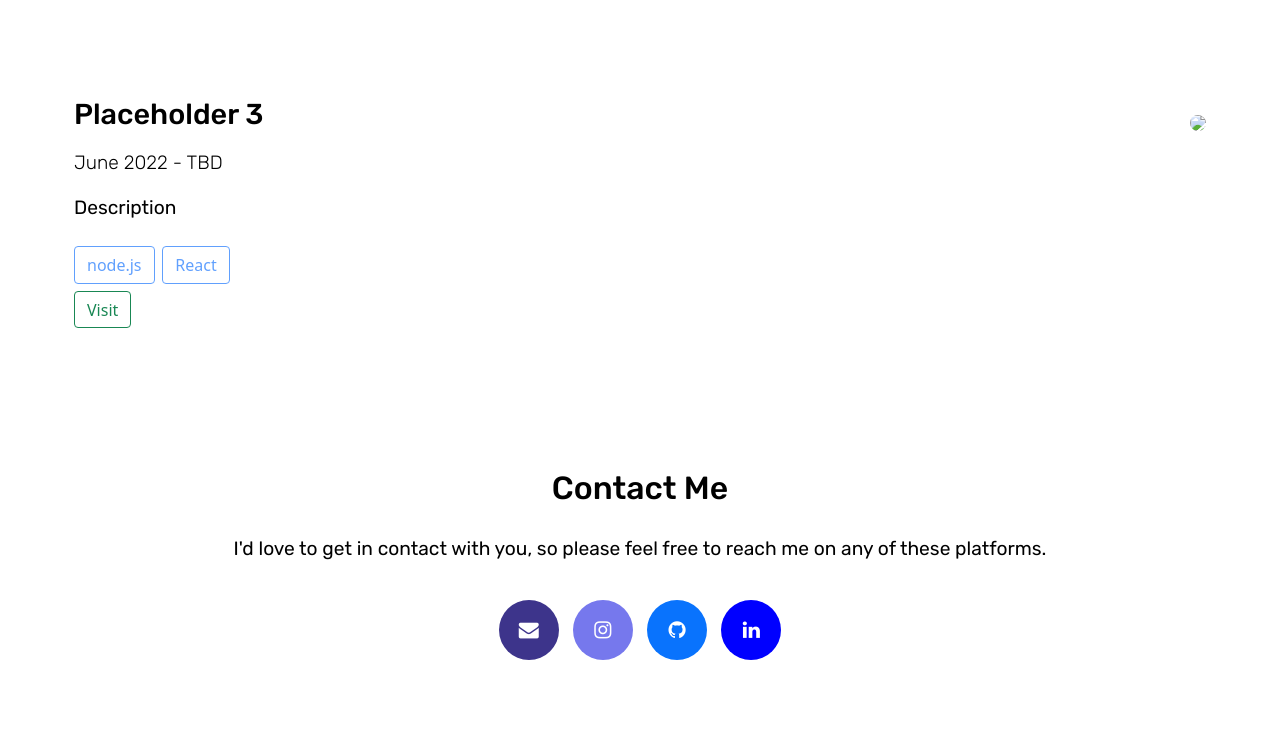
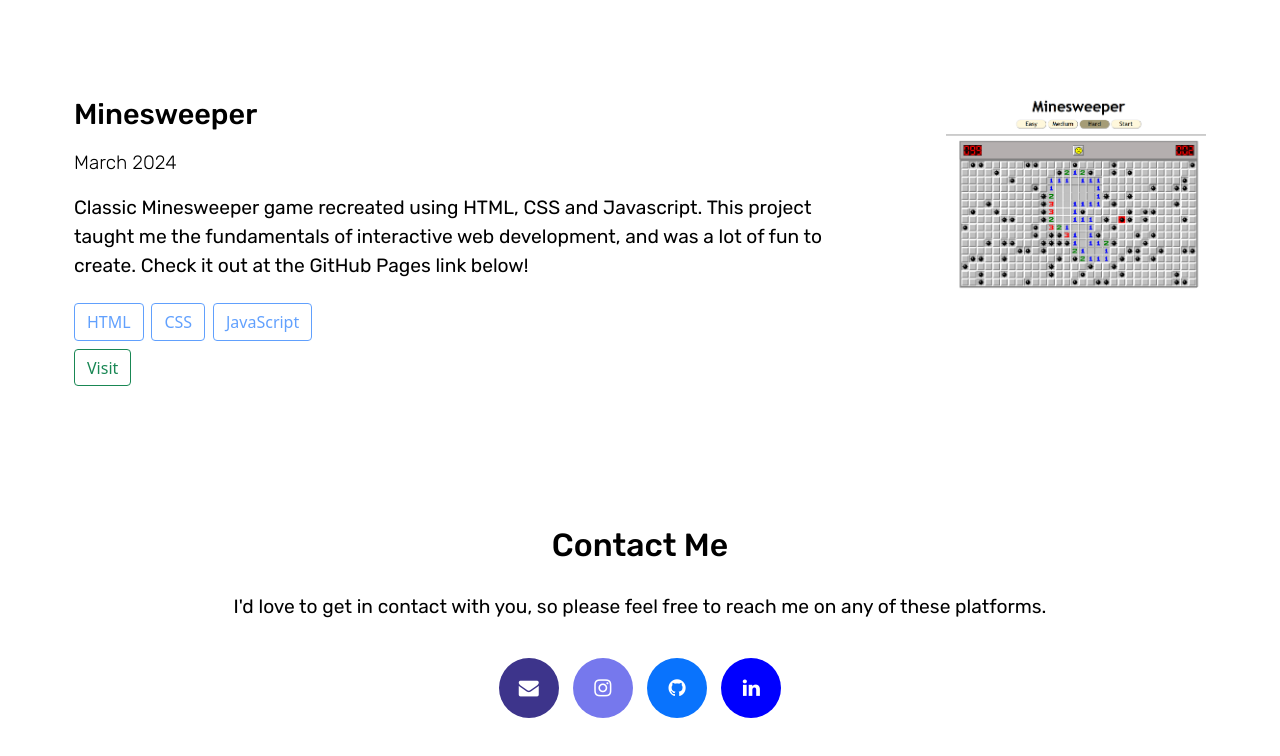
Before and after one commit to desa-thomas/Portfolio-website, a plain HTML site: page index.html in a window 1280 px wide. Shown: the part 1897-2653 px from the top of the page. Drawn offline with nearby package versions, Linux system fonts and the light colour scheme.

Commit message:
include minesweeper project

```diff
--- a/index.html
+++ b/index.html
@@ -150,16 +150,22 @@
           style="padding-bottom: 50px; padding-top: 40px"
         >
           <div class="big-container-left">
-            <h3>Placeholder 3</h3>
-            <p class="time-text">June 2022 - TBD</p>
-            <p>Description</p>
+            <h3>Minesweeper</h3>
+            <p class="time-text">March 2024</p>
+            <p>Classic Minesweeper game recreated using HTML, CSS and Javascript.
+              This project taught me the fundamentals of interactive web development,
+              and was a lot of fun to create. Check it out at the GitHub Pages link below!
+            </p>
             <!-- Libraries used -->
             <div>
               <button type="button" class="btn btn-outline-primary" disabled>
-                node.js
+              HTML
               </button>
               <button type="button" class="btn btn-outline-primary" disabled>
-                React
+                CSS
+              </button>
+              <button type="button" class="btn btn-outline-primary" disabled>
+                JavaScript
               </button>
             </div>
             <!-- see more button-->
@@ -173,7 +179,7 @@
             </button>
           </div>
           <div class="small-container-right">
-            <img src="assets/project3.jpg" class="title-image" />
+            <img src="assets/lose.png" class="title-image" />
           </div>
         </div>
 
--- a/index.js
+++ b/index.js
@@ -91,7 +91,7 @@ spanModal2.onclick = function() {
 //BUTTON 3 -- links to outside website
 var btn3 = document.getElementById("btn3");
 btn3.onclick = function() {
-  window.open("https://www.nintendo.com", "_blank") //TODO add your link
+  window.open("https://desa-thomas.github.io/Minesweeper-Web/", "_blank") //TODO add your link
 }
 
 //BUTTON 4
--- a/styles.css
+++ b/styles.css
@@ -90,7 +90,7 @@ p {
   height: 100%; /* Full height */
   overflow: auto; /* Enable scroll if needed */
   background-color: rgb(0,0,0); /* Fallback color */
-  background-color: rgba(0,0,0,0.4); /* Black w/ opacity */
+  background-color: rgba(0,0,0,1.4); /* Black w/ opacity */
 }
 
 .modal-content {
```
Also changed, not shown: assets/lose.png (added).
